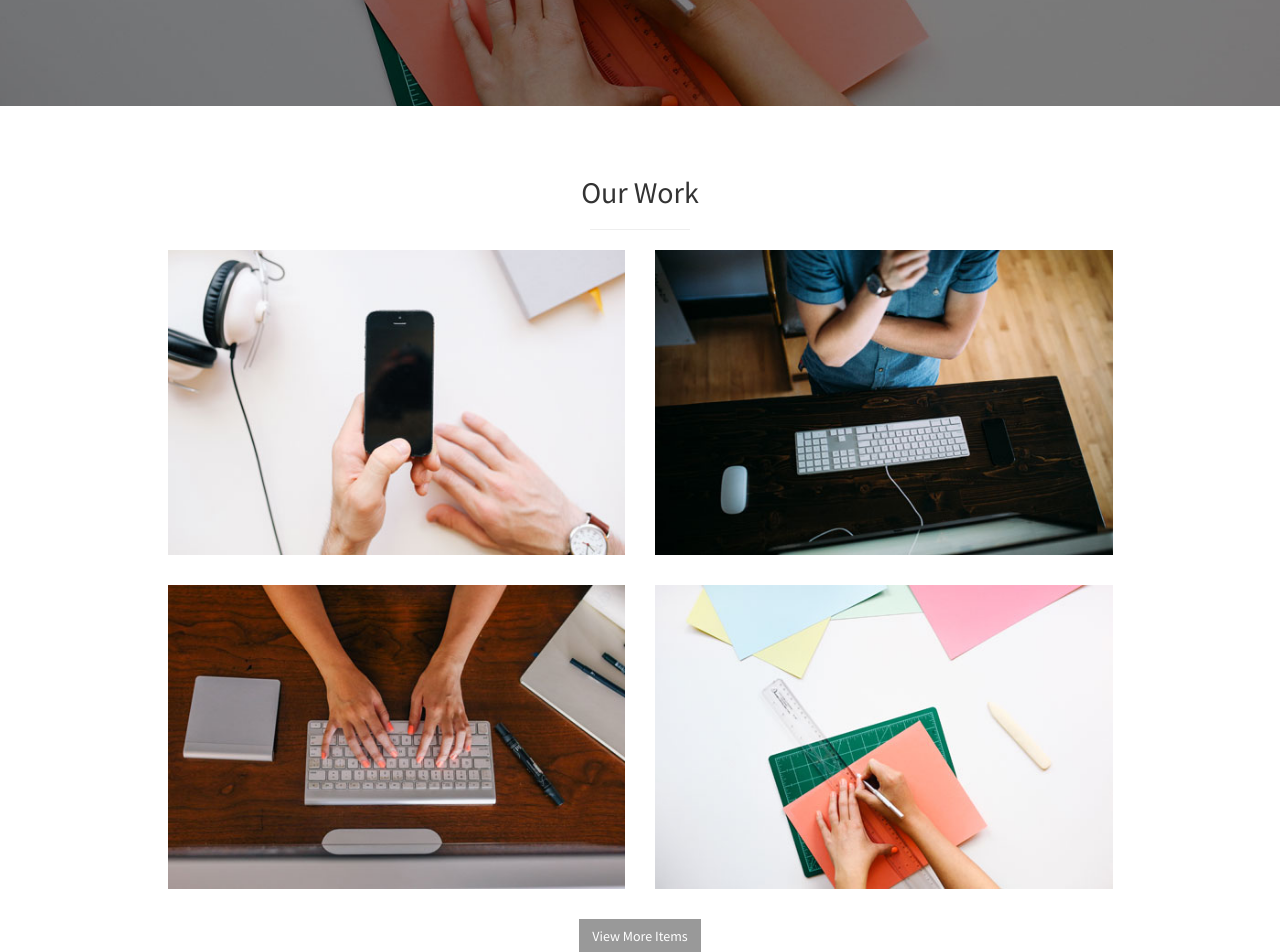
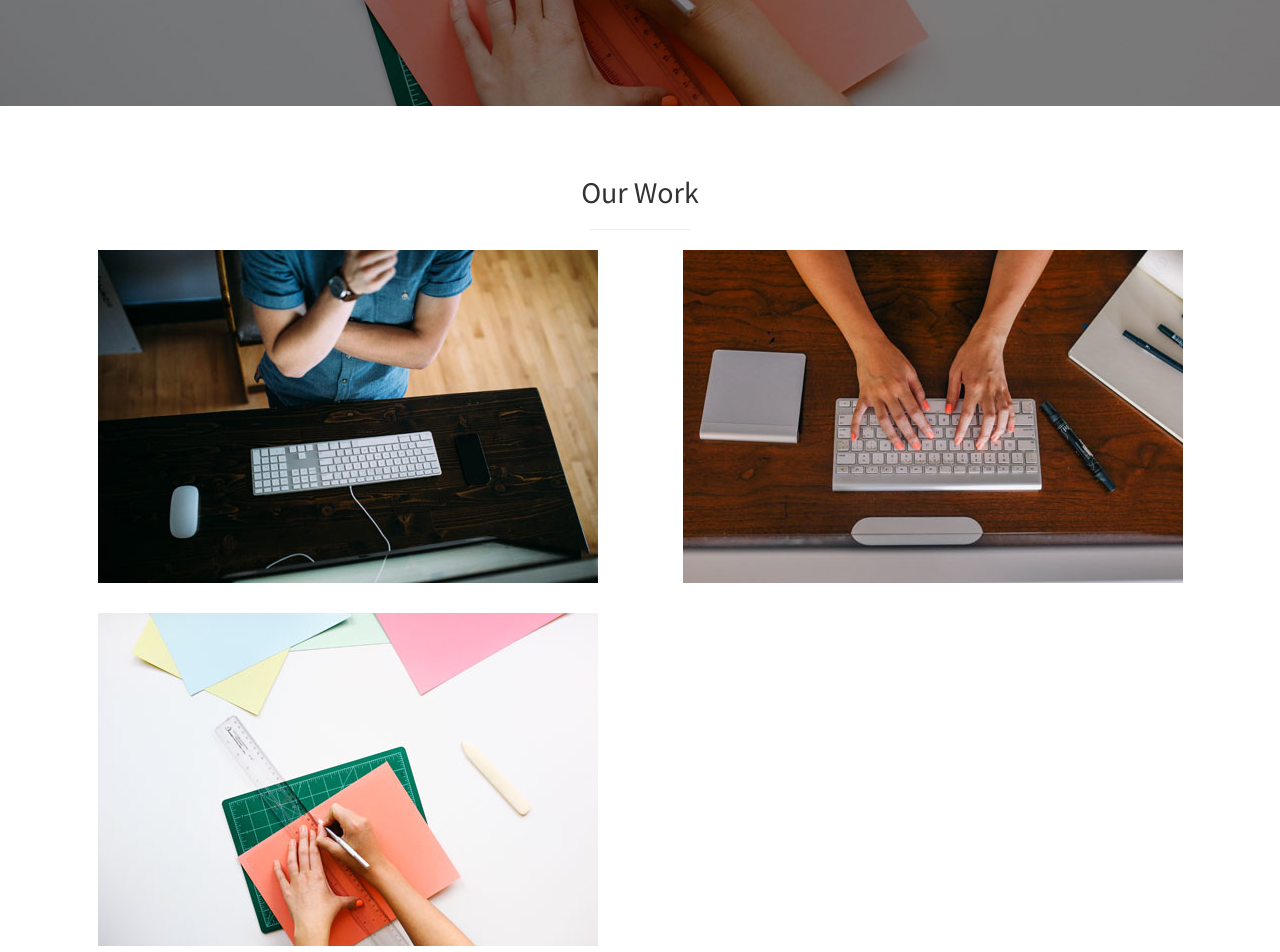
Before and after one commit to AmitSama/amitsama.github.io, a Jekyll site: the page built from index.html, in a window 1280 px wide. Shown: the part 3007-3959 px from the top of the page. Built offline with Jekyll 4.4.1, drawn with Linux system fonts in a browser that asks for light colours.

```diff
--- a/_includes/portfolio.html
+++ b/_includes/portfolio.html
@@ -5,11 +5,6 @@
         <h2>Our Work</h2>
         <hr class="small">
         <div class="row">
-          <div class="col-md-6">
-            <div class="portfolio-item">
-              <a href="#">
-                <img class="img-portfolio img-responsive" src="img/portfolio-1.jpg">
-              </a>
             </div>
           </div>
           <div class="col-md-6">
```
